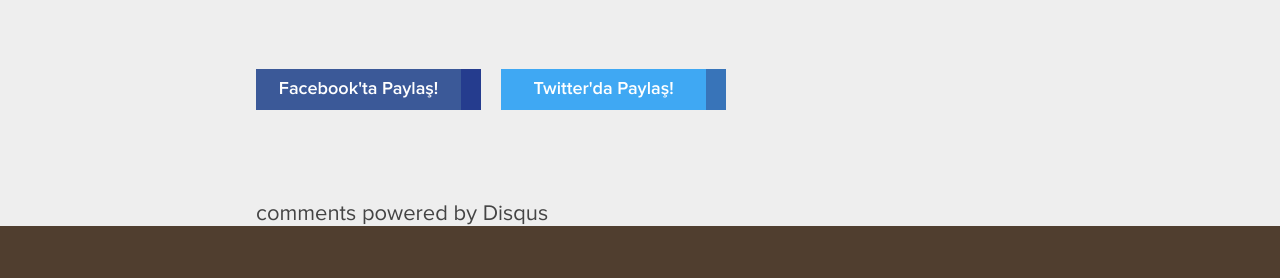
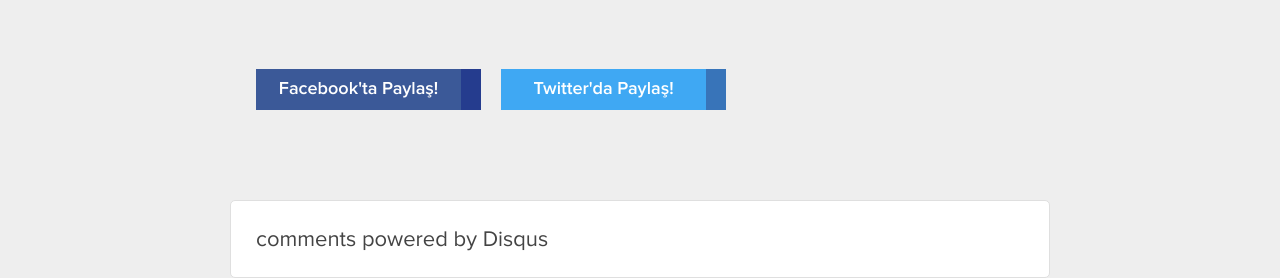
Before and after one commit to ErhanBasa/yazayimdedim, a Django app: template templates/post.html in a window 1280 px wide. Shown: the part 801-1079 px from the top of the page. Before the commit the page ends 1027 px from the top, so only its background shows below. Run offline with Django 3.2, Linux system fonts and the light colour scheme; the template is opened without the code that fills it, so the values that code supplies are empty; parts of the project's set-up code (start-up, migrations or seed data) failed here and were passed over; some libraries are stand-ins or nearby versions.

Commit message:
mini fixes

```diff
--- a/static/css/style.css
+++ b/static/css/style.css
@@ -96,7 +96,7 @@ body {font-size: 22px; color: #444444; font-family: 'fontnormal'; background: #e
 #main .article 			{width: 60%; padding: 50px 20%; overflow: hidden;}
 #main .article p 		{margin: 20px 0; font-size: 20px; line-height: 30px;}
 #main .article img 		{height: auto!important;}
-#post-bottom 			{width: 60%; margin: 20px auto;}
+#post-bottom 			{width: 60%; margin: 20px auto; background: #fff; padding: 25px; border-radius: 5px; border: 1px solid #dfdfdf;}
 
 .share-btn  		{background: #3b5998; cursor:pointer; color: #fff!important; display: block; font-weight: bold; margin-top:20px; margin-bottom: 20px; text-align: center; float: left; position: relative;}
 .share-btn.twitter  		{background: #3fa8f3; margin-left: 20px;}
--- a/templates/inc/topmenu.html
+++ b/templates/inc/topmenu.html
@@ -9,9 +9,8 @@
 			<li><a href="/cikis/">Çıkış</a></li>
 		</ul>
 	</li>
-{% else %}
 	<li><a href="/giris/">BENDE YAZAYIM</a></li>
+	<li><a href="#">KİMLER VARMIŞ</a></li>
 {% endif %}
-	<li><a href="#">KİMLER VARMIŞ</a></li>
 	<li><a href="/iletisim/">İLETİŞİM</a></li>
 </ul>
```
